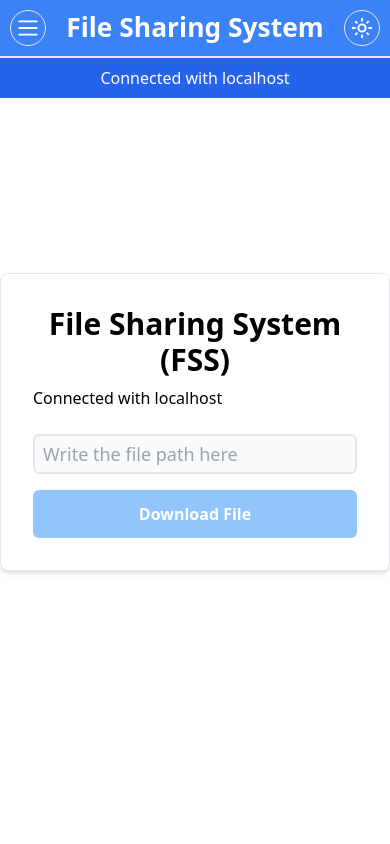
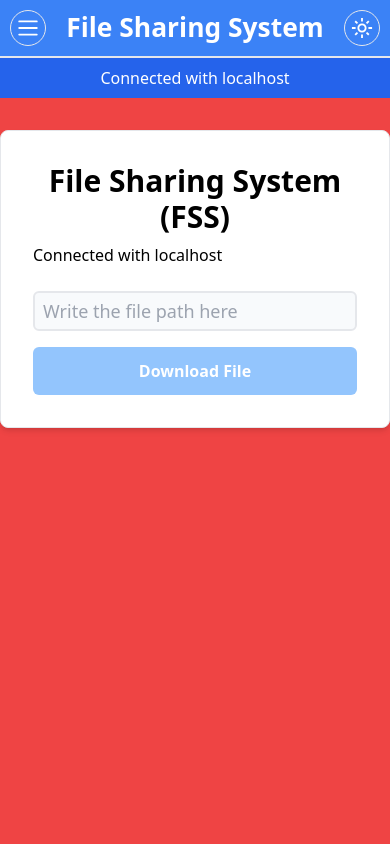
Before and after one commit to rakRandom/file-sharing-system-host, a Flask app: page /download in a window 390 px wide. Run offline with Flask 3, Linux system fonts and the light colour scheme.

Commit message:
feat: improve style and naming system

```diff
--- a/app.py
+++ b/app.py
@@ -12,11 +12,11 @@ hostf = HostFinder()
 FILE_DIRECTORY = app.root_path + "\\download"
 
 
-@socketio.on('find_hosts_process')
-def find_hosts_process():
+@socketio.on('find_hosts')
+def find_hosts():
     def background_task(scan_ports):
         results = hostf.scan_network(scan_ports)
-        socketio.emit('find_hosts_process', results)
+        socketio.emit('find_hosts', results)
 
     socketio.start_background_task(target=background_task, scan_ports=[2024])
 
@@ -25,9 +25,9 @@ def find_hosts_process():
 def index():
     return render_template("index.html")
 
-@app.route("/find_hosts")
-def find_hosts():
-    return render_template("find_host.html")
+@app.route("/host_finder")
+def host_finder():
+    return render_template("host_finder.html")
 
 @app.route("/download")
 def download():
--- a/static/css/output.css
+++ b/static/css/output.css
@@ -607,8 +607,16 @@ hr {
   position: absolute;
 }
 
+.top-0 {
+  top: 0px;
+}
+
 .z-50 {
   z-index: 50;
+}
+
+.-z-10 {
+  z-index: -10;
 }
 
 .mb-2 {
@@ -793,6 +801,10 @@ hr {
   overflow: hidden;
 }
 
+.overflow-y-auto {
+  overflow-y: auto;
+}
+
 .rounded-lg {
   border-radius: 0.5rem;
 }
@@ -832,6 +844,16 @@ hr {
 .bg-white {
   --tw-bg-opacity: 1;
   background-color: rgb(255 255 255 / var(--tw-bg-opacity));
+}
+
+.bg-red-200 {
+  --tw-bg-opacity: 1;
+  background-color: rgb(254 202 202 / var(--tw-bg-opacity));
+}
+
+.bg-red-500 {
+  --tw-bg-opacity: 1;
+  background-color: rgb(239 68 68 / var(--tw-bg-opacity));
 }
 
 .p-2 {
@@ -984,6 +1006,10 @@ hr {
     margin-top: 1rem;
   }
 
+  .max-sm\:mt-8 {
+    margin-top: 2rem;
+  }
+
   .max-sm\:w-full {
     width: 100%;
   }
--- a/templates/base.html
+++ b/templates/base.html
@@ -17,7 +17,7 @@
     <script src="{{url_for('static', filename='js/theme_control.js')}}"></script>
     {% block head %}{% endblock %}
 </head>
-<body class="dark w-full h-svh overflow-hidden" onload="setTheme()">
+<body class="dark w-full overflow-y-auto bg-red-500" onload="setTheme()">
     {% block body %}{% endblock %}
 </body>
 </html>
--- a/templates/download.html
+++ b/templates/download.html
@@ -3,11 +3,9 @@
 {% set subtitle = 'Download' %}
 
 {% block body %}
-<div class="absolute w-full">
-    {% include 'components/header.html' %}
-</div>
+{% include 'components/header.html' %}
 
-<div class="flex items-center justify-center w-full h-full">
+<div class="flex items-center justify-center max-sm:mt-8 sm:mt-16 w-full h-full">
     <div class="w-fit h-fit p-8 bg-white border rounded-lg shadow-md">
         <header class="mb-6">
             <h1 class="text-center text-3xl font-semibold mb-2">
--- a/templates/find_host.html
+++ b/templates/host_finder.html
@@ -7,7 +7,7 @@
 {% block body %}
 {% include 'components/header.html' %}
 
-<div class="flex flex-col max-sm:mt-4 sm:mt-16 w-full h-full">
+<div class="flex flex-col max-sm:mt-8 sm:mt-16 w-full h-full">
     <div class="max-sm:w-full p-6 bg-slate-50 border sm:rounded-md shadow">
         <h1 class="text-center text-3xl font-semibold">
             Host Finder
@@ -30,10 +30,10 @@
     const socket = io();
 
     document.getElementById('scan-button').addEventListener('click', () => {
-        socket.emit('find_hosts_process');
+        socket.emit('find_hosts');
     });
 
-    socket.on('find_hosts_process', (results) => {
+    socket.on('find_hosts', (results) => {
         const resultsList = document.getElementById('results');
         resultsList.innerHTML = '';
 
```
